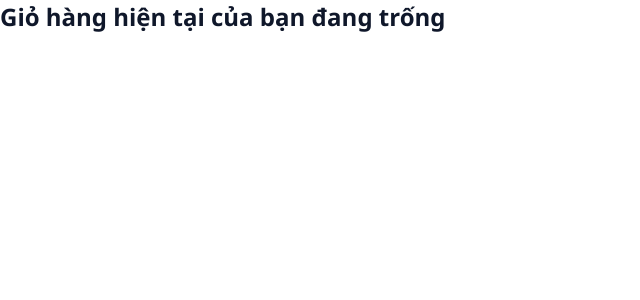
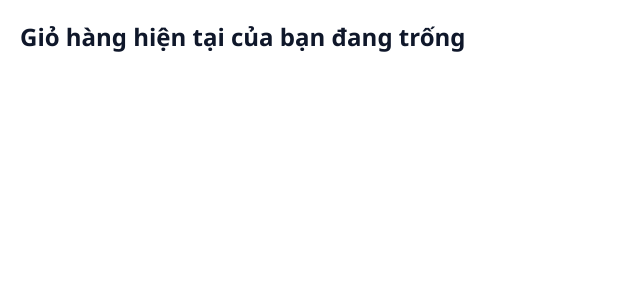
Before and after one commit to kharpham/WEB, a Django app: page /shopping_cart/ in a window 1280 px wide. Shown: the part 100-400 px from the top of the page, without its empty margins (0-640 px from the left). Run offline with Django 4.2, Linux system fonts and the light colour scheme; a user stored in the database is signed in; data comes from the database, SQL or seed files in the repository; both versions use the stored data as it was after the commit; some libraries are stand-ins or nearby versions; some web fonts are replaced.

Commit message:
update 9h23 11/12

```diff
--- a/interface/static/interface/styles.css
+++ b/interface/static/interface/styles.css
@@ -834,7 +834,14 @@ body {
     font-size: 25px;
     color: rgb(255, 54, 54);
 }
+#empty {
+    margin-top: 20px;
+    margin-left: 20px;
+}
 @media only screen and (max-width: 1000px) {
+    #empty {
+        margin-top: 50px;
+    }
     .cart_item {
         height: 200px;
     }
--- a/interface/templates/interface/blog_view.html
+++ b/interface/templates/interface/blog_view.html
@@ -33,7 +33,7 @@
             <h1>{{blog.title}}</h1>
             <p class="viewblog-timestamp">{{blog.timestamp}}</p>
             <p class="viewblog-creator">By: {{blog.creator}}</p>
-            <p class="viewblog-descripttion">{{blog.description}}</p>
+            {% comment %} <p class="viewblog-descripttion">{{blog.description}}</p> {% endcomment %}
             <p class="viewblog-content">{{blog.content|safe}}</p>
             <!-- <h2>{{blog.title1}}</h2>
             <p class="viewblog-content">{{blog.content1|safe}}</p>
--- a/interface/templates/interface/shopping_cart.html
+++ b/interface/templates/interface/shopping_cart.html
@@ -6,8 +6,7 @@
 {% block body %}
     <div id="page-type" style="display:none"></div>
     {% if not items %}
-
-    <h2>Giỏ hàng hiện tại của bạn đang trống</h2>
+        <h2 id="empty">Giỏ hàng hiện tại của bạn đang trống</h2>
     {% else %}
     <section id="shopping_cart_section">
     {% for item in items %}
--- a/interface/views.py
+++ b/interface/views.py
@@ -24,7 +24,7 @@ def index(request):
             "products": products,
         })
 def blog(request):
-    blogs = Blog.objects.all()
+    blogs = Blog.objects.all().order_by('-timestamp')
     return render(request, "interface/blog.html", {
       "blogs": blogs,
     })
```
Also changed, not shown: db.sqlite3, media/images/95.jpg (added).
